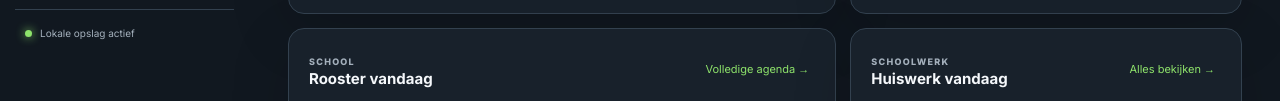
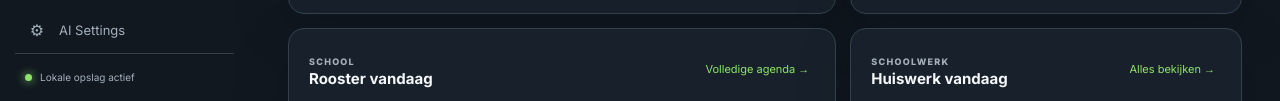
Before and after one commit to echoairgroup/My-Life-Dashboard, a plain HTML site: page index.html in a window 1280 px wide. Shown: the part 844-945 px from the top of the page. Drawn offline with Linux system fonts and the light colour scheme; no server answers.

Commit message:
Load standalone AI client after integrations

```diff
--- a/index.html
+++ b/index.html
@@ -78,5 +78,5 @@
 <section class="view" id="view-settings"><div class="page-head"><div><p class="eyebrow">SYSTEEM</p><h1>Instellingen</h1><p>Pas je dashboard aan.</p></div></div><div class="settings-grid"><article class="panel"><h2>Profiel</h2><label>Naam<input id="nameInput" placeholder="Hoe wil je begroet worden?"></label><label>Week begint op<select id="weekStart"><option value="1">Maandag</option><option value="0">Zondag</option></select></label><button class="primary-btn" id="saveSettings">Opslaan</button></article><article class="panel"><h2>Data</h2><p class="muted">Je gegevens worden lokaal in deze browser opgeslagen.</p><div class="settings-actions"><button class="ghost-btn" id="demoData">Voorbeelddata laden</button><button class="danger-btn" id="clearData">Alles wissen</button></div></article></div></section>
 </div></main></div>
 <div class="modal-backdrop" id="modalBackdrop"><div class="modal" id="modal"></div></div><div class="toast" id="toast"></div>
-<script src="app.js"></script><script src="enhancements.js"></script><script src="integrations.js"></script>
+<script src="app.js"></script><script src="enhancements.js"></script><script src="integrations.js"></script><script src="ai.js"></script>
 </body></html>
```
